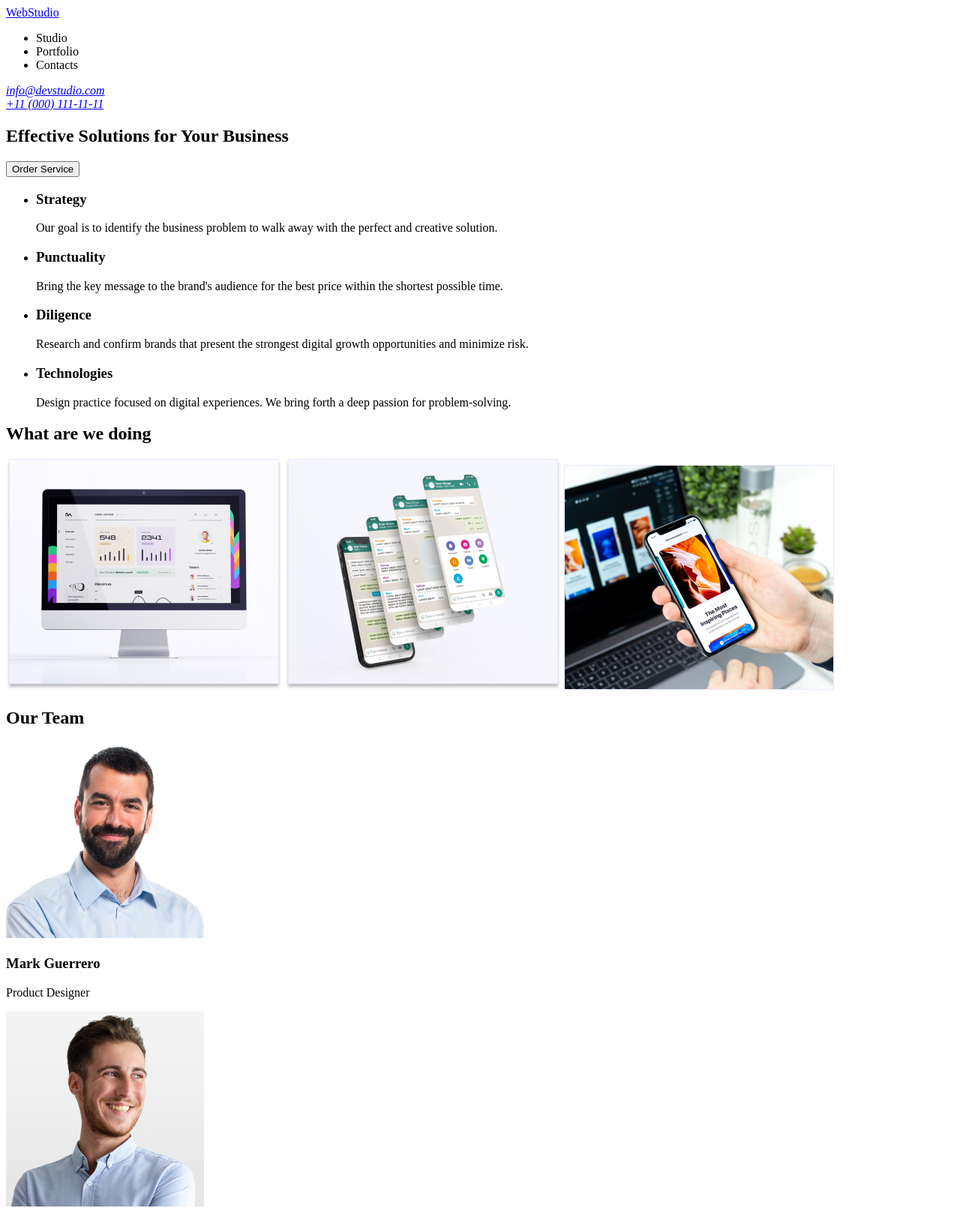
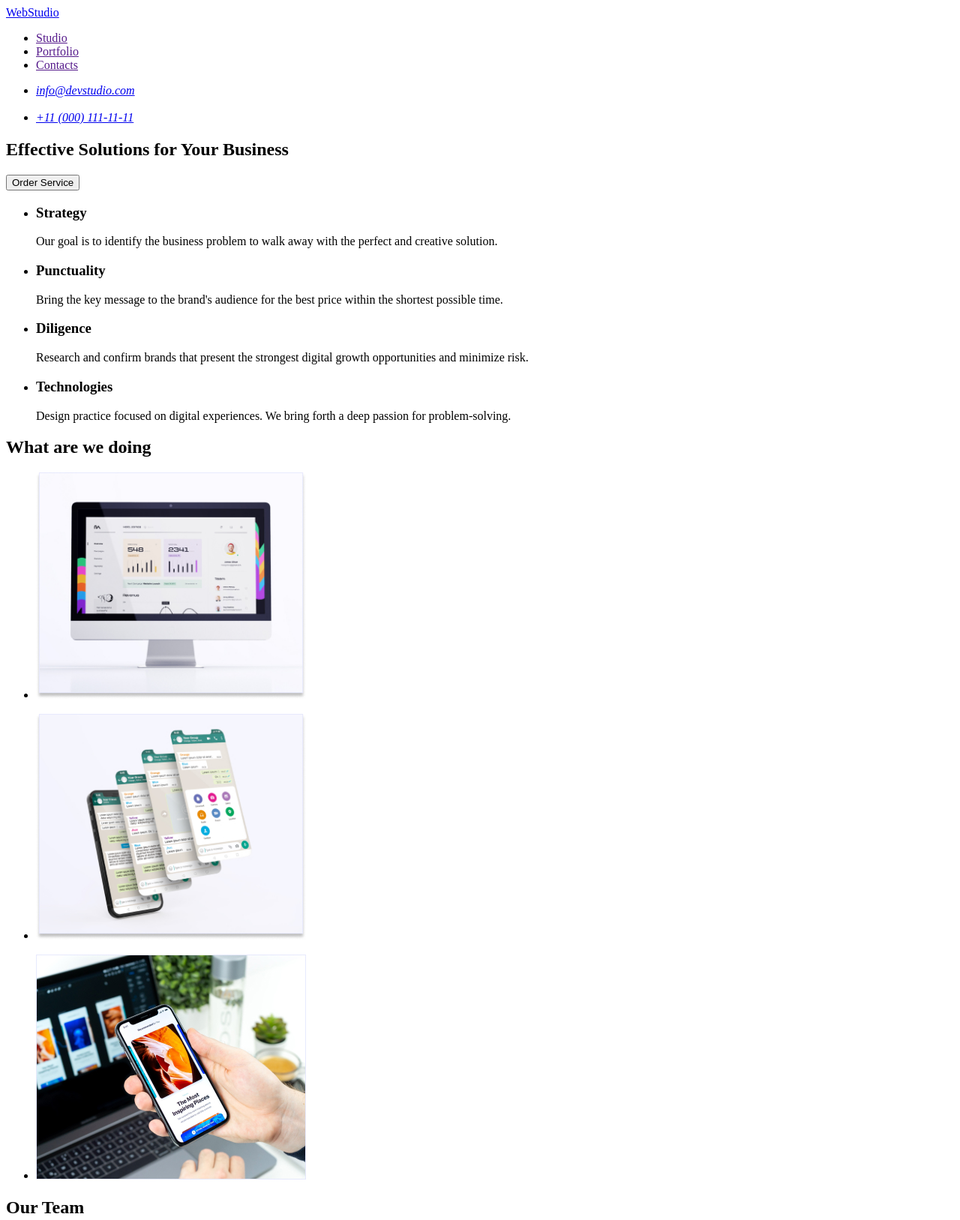
Before and after one commit to NataFilina/goit-markup-hw-01, a plain HTML site: page index.html in a window 1280 px wide. Shown: the top 1627 px of the page at 75% size. Drawn offline with Linux system fonts and the light colour scheme.

Commit message:
update index.html

```diff
--- a/index.html
+++ b/index.html
@@ -10,22 +10,21 @@
 
 <body>
     <header>
-        <section>
-            <a href="#">WebStudio</a>
         <nav>
+            <a href="./index.html">WebStudio</a>
+
             <ul>
-                    <li>Studio</li>
-                    <li>Portfolio</li>
-                    <li>Contacts</li>
+                <li><a href="">Studio</a></li>
+                <li><a href="">Portfolio</a></li>
+                <li><a href="">Contacts</a></li>
             </ul>
         </nav>
-        </section>
-        <section>
         <address>
-                <a href="mailto:info@devstudio.com">info@devstudio.com</a> <br />
-                <a href="tel:+110001111111">+11 (000) 111-11-11</a>
+            <ul>
+                <li><a href="mailto:info@devstudio.com">info@devstudio.com</a></li><br />
+                <li><a href="tel:+110001111111">+11 (000) 111-11-11</a></li>
+            </ul>
         </address>
-        </section>
     </header>
     <main>
         <section>
@@ -33,7 +32,7 @@
             <button type="button">Order Service</button>
         </section>
         <section>
-            <h2 hidden></h2>
+            <h2 hidden>Section 2</h2>
             <ul>
                 <li>
                     <h3>Strategy</h3>
@@ -59,29 +58,45 @@
         </section>
         <section>
             <h2>What are we doing</h2>
-            <img src="./images/img1.jpg" alt="analysis">
-            <img src="./images/img2.jpg" alt="communication">
-            <img src="./images/img3.jpg" alt="settings">
+            <ul>
+                <li><img src="./images/img1.jpg" alt="analysis" width="360"></li>
+            </ul>
+            <ul>
+                <li><img src="./images/img2.jpg" alt="communication" width="360"></li>
+            </ul>
+            <ul>
+                <li><img src="./images/img3.jpg" alt="settings" width="360"></li>
+            </ul>
         </section>
         <section>
             <h2>Our Team</h2>
-            <img src="./images/mark.jpg" alt="Mark Guerrero">
+            <ul>
+                <li>
+                    <img src="./images/mark.jpg" alt="Mark Guerrero" width="264">
                     <h3>Mark Guerrero</h3>
                     <p>Product Designer</p>
-            <img src="./images/tom.jpg" alt="Tom Ford">
+                </li>
+                <li>
+                    <img src="./images/tom.jpg" alt="Tom Ford" width="264">
                     <h3>Tom Ford</h3>
                     <p>Frontend Developer</p>
-            <img src="./images/camila.jpg" alt="Camila Garcia">
+                </li>
+                <li>
+                    <img src="./images/camila.jpg" alt="Camila Garcia" width="264">
                     <h3>Camila Garcia</h3>
                     <p>Marketing</p>
-            <img src="./images/daniel.jpg" alt="Daniel Wilson">
+                </li>
+                <li>
+                    <img src="./images/daniel.jpg" alt="Daniel Wilson" width="264">
                     <h3>Daniel Wilson</h3>
                     <p>UI Designer</p>
+                </li>
+            </ul>
         </section>
     </main>
     <footer>
-        <a href="#">WebStudio</a>
-        <p></p>
+        <a href="./index.html">WebStudio</a>
+        <p>Increase the flow of customers and sales for your business with digital marketing & growth solutions.</p>
     </footer>
 </body>
 
```
Lines whose indentation alone changed are shown as unchanged.
